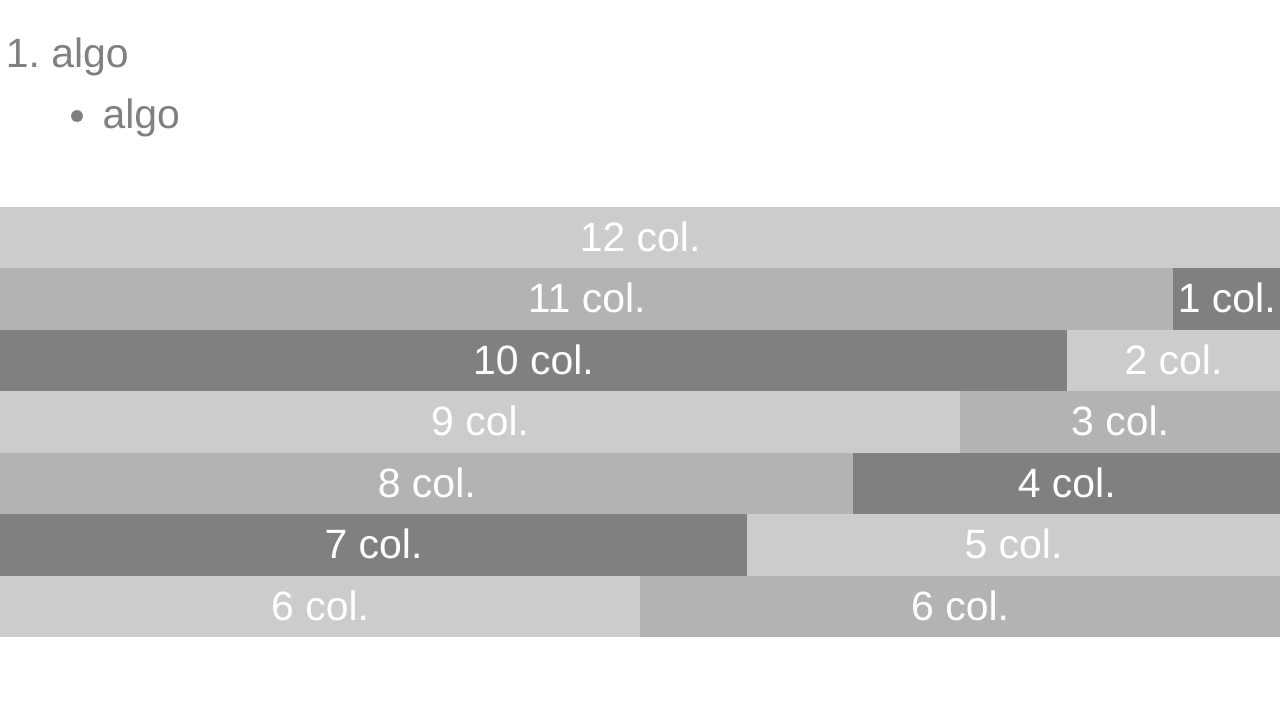
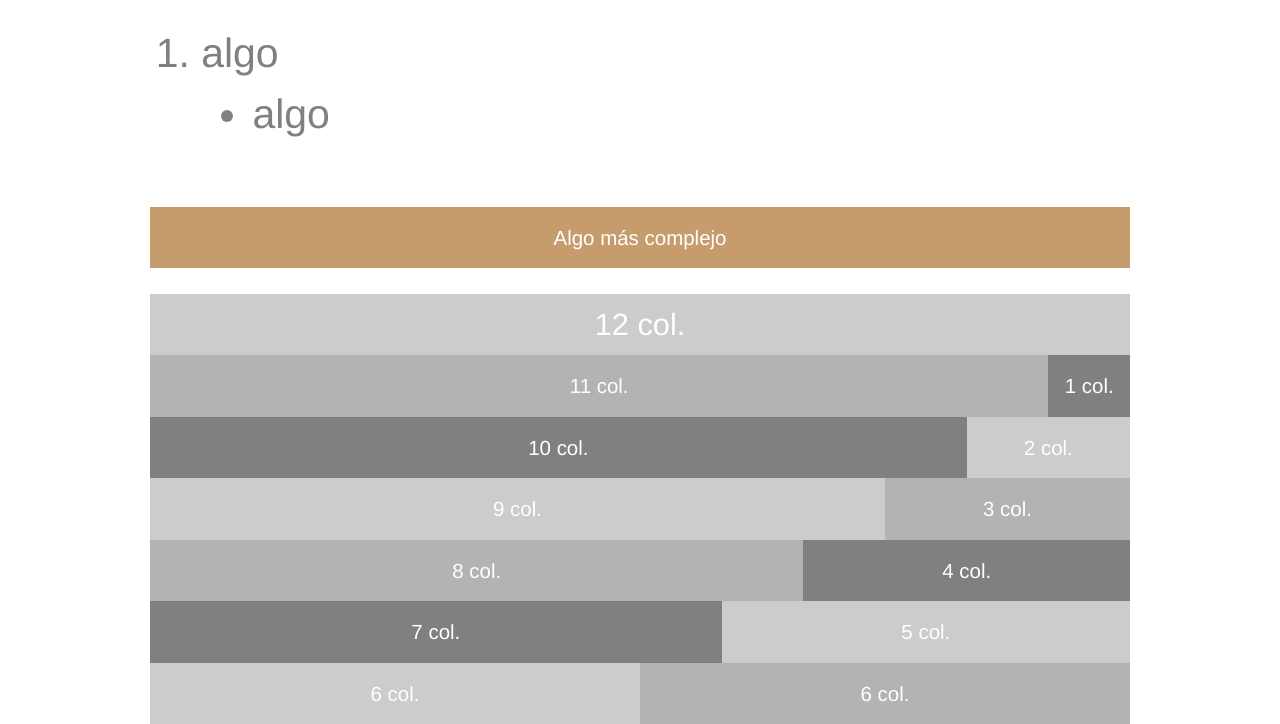
Before and after one commit to JLsomirp/acute, a plain HTML site: page index.html in a window 1280 px wide. Shown: the part 749-1473 px from the top of the page. Before the commit the page ends 1386 px from the top, so only its background shows below. Drawn offline with Linux system fonts and the light colour scheme.

Commit message:
Otro más
Cambios de lugar a archivos, en el orden de los estilos y algunos
ajustes a las clases generales y de pantalla. Me quede a empezar la
rejilla para las diferentes resoluciones de pantalla

```diff
--- a/SASS/Variables/_Fuentes.sass
+++ b/SASS/Variables/_Fuentes.sass
@@ -18,4 +18,6 @@ $TT_chico: 1.2rem
 $TT_base: 1.6rem
 $TA_base: 2.4rem
 
-$TT_grande: 2rem
+$TT_grande: 1.9rem
+
+$TT_xgrande: 2.4rem
--- a/SASS/Variables/_Pantalla.sass
+++ b/SASS/Variables/_Pantalla.sass
@@ -18,3 +18,7 @@ $g: 1024px // 980px
 /*
 	Monitor | extra grande
 $xg: 1366px
+
+/*
+	A partir de la más grande:
+$xx: $xg
--- a/SASS/_Base.sass
+++ b/SASS/_Base.sass
@@ -3,7 +3,3 @@
 /*
 	Reseteo de estilos
 @import "Base/Reset"
-
-/*
-	Clases genéricas
-@import "Base/Genericas"
--- a/SASS/_Variables.sass
+++ b/SASS/_Variables.sass
@@ -11,6 +11,7 @@
 /*
 	Índices Z
 @import "Variables/zIndex"
+
 /*
 	Resolución de Pantalla
 @import "Variables/Pantalla"
--- a/index.html
+++ b/index.html
@@ -8,12 +8,13 @@
 </head>
 <body>
 
+<div class="C_980">
 	<h1>Título</h1>
-	<h2>Título</h2>
+	<h2 class="Azul_B">Título</h2>
 	<h3>Título</h3>
-	<h4>Título</h4>
+	<h4 class="Verde_B">Título</h4>
 	<h5>Título</h5>
-	<h6>Título</h6>
+	<h6 class="Rojo_B">Título</h6>
 	<p class="T_N">Párrafo
 		<span class="T_I">italica</span>,
 		<span class="T_SB">Semi Bold</span>,
@@ -30,23 +31,24 @@
 		</ul>
 	</ol>
 
-	<p class="T_N Blanco_T Cafe_F Negro_B B_80_F_H xg-o">Algo más complejo</p>
+	<p class="T_N Blanco_T Cafe_F Negro_B B_80_F_H xg-o AT_C">Algo más complejo</p>
 
 	<div class="Rejilla">
-		<div class="Rx12 B_80_F Blanco_T AT_C TT_xchico">12 col.</div>
-		<div class="Rx11 B_60_F Blanco_T AT_C TT_xchico">11 col.</div>
-		<div class="Rx1 Gris_F Blanco_T AT_C TT_xchico">1 col.</div>
-		<div class="Rx10 Gris_F Blanco_T AT_C TT_xchico">10 col.</div>
-		<div class="Rx2 B_80_F Blanco_T AT_C TT_xchico">2 col.</div>
-		<div class="Rx9 B_80_F Blanco_T AT_C TT_xchico">9 col.</div>
-		<div class="Rx3 B_60_F Blanco_T AT_C TT_xchico">3 col.</div>
-		<div class="Rx8 B_60_F Blanco_T AT_C TT_xchico">8 col.</div>
-		<div class="Rx4 Gris_F Blanco_T AT_C TT_xchico">4 col.</div>
-		<div class="Rx7 Gris_F Blanco_T AT_C TT_xchico">7 col.</div>
-		<div class="Rx5 B_80_F Blanco_T AT_C TT_xchico">5 col.</div>
-		<div class="Rx6 B_80_F Blanco_T AT_C TT_xchico">6 col.</div>
-		<div class="Rx6 B_60_F Blanco_T AT_C TT_xchico">6 col.</div>
+		<div class="Rx12 B_80_F Blanco_T AT_C TT_c">12 col.</div>
+		<div class="Rx11 B_60_F Blanco_T AT_C TT_xc">11 col.</div>
+		<div class="Rx1 Gris_F Blanco_T AT_C TT_xc">1 col.</div>
+		<div class="Rx10 Gris_F Blanco_T AT_C TT_xc">10 col.</div>
+		<div class="Rx2 B_80_F Blanco_T AT_C TT_xc">2 col.</div>
+		<div class="Rx9 B_80_F Blanco_T AT_C TT_xc">9 col.</div>
+		<div class="Rx3 B_60_F Blanco_T AT_C TT_xc">3 col.</div>
+		<div class="Rx8 B_60_F Blanco_T AT_C TT_xc">8 col.</div>
+		<div class="Rx4 Gris_F Blanco_T AT_C TT_xc">4 col.</div>
+		<div class="Rx7 Gris_F Blanco_T AT_C TT_xc">7 col.</div>
+		<div class="Rx5 B_80_F Blanco_T AT_C TT_xc">5 col.</div>
+		<div class="Rx6 B_80_F Blanco_T AT_C TT_xc">6 col.</div>
+		<div class="Rx6 B_60_F Blanco_T AT_C TT_xc">6 col.</div>
 	</div>
+</div>
 
 </body>
 </html>
```
Also changed, not shown: SASS/Componentes/_Botones.sass (+11 -1 lines), SASS/Componentes/_Contenedor.sass (added, +29 -0 lines), SASS/Componentes/_Genericas.sass (renamed from SASS/Base/_Genericas.sass, +0 -47 lines), SASS/Componentes/_Rejilla.sass (+6 -1 lines), SASS/Utilidades/_Formato.sass (+66 -0 lines), SASS/Utilidades/_Pantalla.sass (+66 -16 lines), SASS/_Componentes.sass (+8 -0 lines), CSS/acute.min.css, 1 other file.
